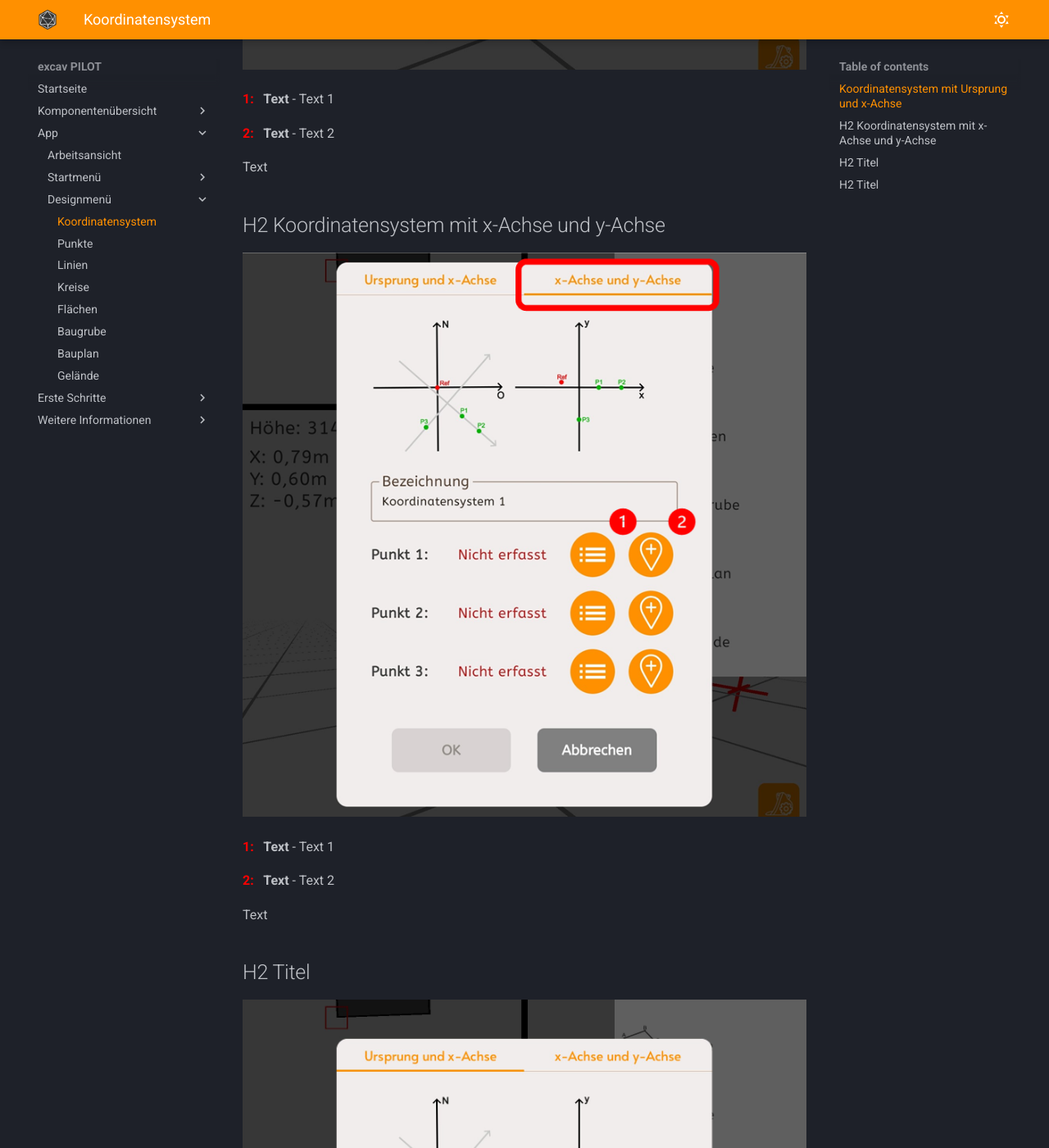
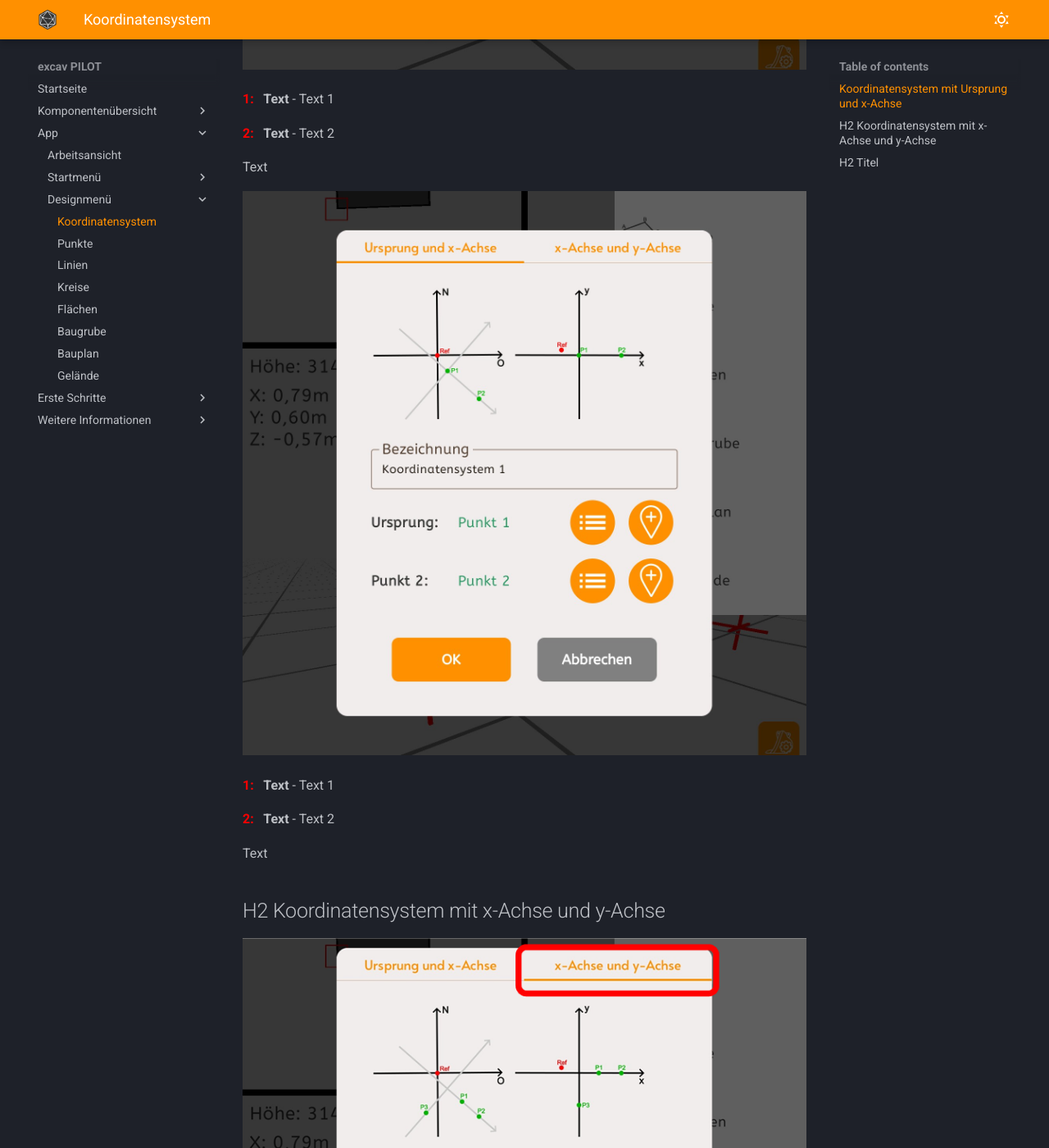
Before and after one commit to tobias-sizmann/mkdocs-excavpilot, an MkDocs documentation site: the page built from docs/Koordinatensystem/Koordinatensystem.md, in a window 1280 px wide and 1400 px high, scrolled down 834 px. Shown: the whole window at 82% size. Built offline with MkDocs 1.6.1 and Material for MkDocs 9.7.7, drawn with Linux system fonts in a browser that asks for light colours.

Commit message:
Update16

```diff
--- a/docs/Koordinatensystem/Koordinatensystem.md
+++ b/docs/Koordinatensystem/Koordinatensystem.md
@@ -19,6 +19,16 @@
 
 Text
 
+<p align="center" width="100%">
+  <img width="100%" src="/images_docs/1 (5) - Kopie.jpg"/>
+</p>
+
+**<span style="color: red; font-weight: bold;">1: &nbsp;</span> Text** - Text 1
+
+**<span style="color: red; font-weight: bold;">2: &nbsp;</span> Text** - Text 2
+
+Text
+
 ## H2 Koordinatensystem mit x-Achse und y-Achse
 
 <p align="center" width="100%">
@@ -29,17 +39,6 @@ Text
 
 **<span style="color: red; font-weight: bold;">2: &nbsp;</span> Text** - Text 2
 
-Text
-
-## H2 Titel
-
-<p align="center" width="100%">
-  <img width="100%" src="/images_docs/1 (5) - Kopie.jpg"/>
-</p>
-
-**<span style="color: red; font-weight: bold;">1: &nbsp;</span> Text** - Text 1
-
-**<span style="color: red; font-weight: bold;">2: &nbsp;</span> Text** - Text 2
 
 Text
 
```
